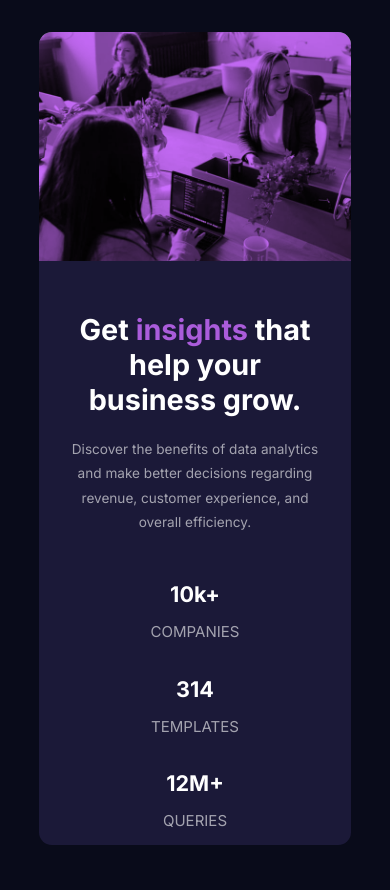
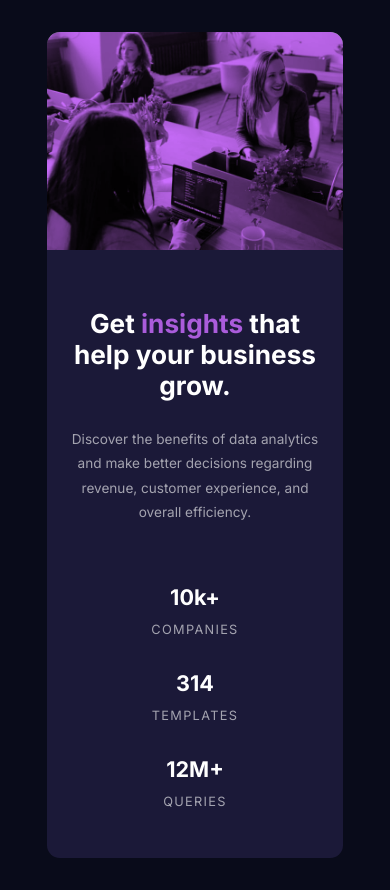
Before and after one commit to jakub-ozog/stats-preview-card-component, a plain HTML site: page index.html in a window 390 px wide. Drawn offline with Linux system fonts and the light colour scheme.

Commit message:
Mobile ver/Font sizes updated/Code formating/Paddings updates

```diff
--- a/index.html
+++ b/index.html
@@ -14,16 +14,16 @@
     <link href="https://fonts.googleapis.com/css2?family=Lexend+Deca&display=swap" rel="stylesheet">
 </head>
 <body>
-    <div class="container">
-        <div class="module">
-            <div class="module-text-content">
+    <main class="container">
+        <section class="module">
+            <section class="module-text-content">
                 <div class="module-title">
                     <h1>Get <span class="soft-violet-text">insights</span> that help your business grow.</h1>
                 </div>
                 <div class="module-description">
-                        <p>Discover the benefits of data analytics and make better decisions regarding revenue, customer experience, and overall efficiency.</p>
+                    <p>Discover the benefits of data analytics and make better decisions regarding revenue, customer experience, and overall efficiency.</p>
                 </div>
-                <div class="module-numbers">
+                <section class="module-numbers">
                     <div class="stats-column">
                         <div>
                             <h2 class="stats-header">10k+</h2>
@@ -47,17 +47,15 @@
                         <div class="stats-subheader">
                             <p>QUERIES</p>
                         </div>
-
                     </div>
-
-                </div>
-            </div>
-            <div class="module-image-section">
+                </section>
+            </section>
+            <section class="module-image-section">
                 <img src="/images/image-header-desktop.jpg" class="module-image" alt="Component image">
                 <img src="/images/image-header-mobile.jpg" class="module-image-mob" alt="Component image">
                 <div class="image-overlay"></div>
-            </div>
-        </div>
-    </div>
+            </section>
+        </section>
+    </main>
 </body>
 </html>
--- a/styles/scss_css/components/fonts.scss
+++ b/styles/scss_css/components/fonts.scss
@@ -1,6 +1,6 @@
-$InterFont: 'Inter', sans-serif;
-$LexendDecaFont: 'Lexend Deca', sans-serif;
+$InterFont: "Inter", sans-serif;
+$LexendDecaFont: "Lexend Deca", sans-serif;
 
 //Body font-size
 
-$BodyFontSize: .94rem;
+$BodyFontSize: 0.94rem;
--- a/styles/scss_css/style.scss
+++ b/styles/scss_css/style.scss
@@ -1,7 +1,8 @@
 @use "components/colors";
 @use "components/fonts";
 
-body,html {
+body,
+html {
     background-color: colors.$VeryDarkBlue;
     padding: 0;
     margin: 0;
@@ -12,22 +13,20 @@ body,html {
 }
 
 .container {
-    // width: 85%;
     margin: 0 auto;
     height: 100vh;
     display: flex;
     align-items: center;
     justify-content: center;
-    padding-left:7em;
-    padding-right:7em;
-
+    padding-left: 7em;
+    padding-right: 7em;
 
     .module {
         margin: 0 auto;
         background-color: colors.$DarkDesaturatedBlue;
         display: flex;
         justify-content: space-between;
-        border-radius: .8em;
+        border-radius: 0.8em;
         overflow: hidden;
 
         .module-text-content {
@@ -39,7 +38,7 @@ body,html {
             .module-title {
                 font-family: fonts.$InterFont;
                 color: colors.$White;
-                font-size: 1.25rem;
+                font-size: 1.8rem;
 
                 .soft-violet-text {
                     color: colors.$SoftViolet;
@@ -51,12 +50,11 @@ body,html {
                 font-family: fonts.$InterFont;
                 line-height: 1.8em;
                 font-size: fonts.$BodyFontSize;
+                margin-bottom: 3em;
             }
             .module-numbers {
                 display: flex;
                 gap: 4em;
-                font-family: fonts.$LexendDecaFont;
-                margin-top: 4em;
                 font-family: fonts.$InterFont;
 
                 .stats-header {
@@ -65,24 +63,25 @@ body,html {
 
                 .stats-subheader {
                     color: colors.$SlightlyTransparentWhite2;
-                    font-size: .94rem;
+                    font-size: 0.8rem;
+                    letter-spacing: 0.1em;
                 }
 
                 h2 {
-                    margin-bottom: .4em;
+                    margin-bottom: 0.4em;
                 }
             }
         }
 
         .module-image-section {
-           position: relative;
+            position: relative;
 
             .module-image {
                 display: block;
             }
 
             .module-image-mob {
-                display:none;
+                display: none;
             }
             .image-overlay {
                 position: absolute;
@@ -91,58 +90,28 @@ body,html {
                 width: 100%;
                 height: 100%;
                 background: colors.$SoftViolet;
-                opacity: .8;
+                opacity: 0.8;
                 filter: contrast(1.5);
                 -webkit-filter: contrast(1.5);
                 mix-blend-mode: multiply;
             }
-
-
         }
-
     }
 }
-
 
 @media (min-width: 1600px) {
     .container {
         .module {
             .module-text-content {
                 .module-title {
-                    font-size: 1.50rem;
+                    font-size: 1.8rem;
                 }
 
                 .module-description {
                     font-size: 1rem;
                 }
                 .module-numbers {
-                    margin-top: 2em;
                     font-size: 1.2em;
-
-                }
-            }
-        }
-    }
-}
-/* @media (max-width: 1330px) {
-    .container {
-        .module {
-            .module-text-content {
-                .module-numbers {
-                    margin-top: .4em;
-                }
-            }
-        }
-    }
-
-} */
-
-@media (max-width: 1435px) {
-    .container {
-        .module {
-            .module-text-content {
-                .module-numbers {
-                    margin-top: 2em;
                 }
             }
         }
@@ -158,26 +127,24 @@ body,html {
         padding-top: 2em;
         padding-bottom: 2em;
 
-
         .module {
             flex-direction: column-reverse;
             width: 80%;
             text-align: center;
 
-
-
             .module-text-content {
-                width:100%;
+                width: 100%;
                 padding-left: 1.5em;
                 padding-right: 1.5em;
 
-                .module-title{
-                    font-size: 1rem;
+                .module-title {
+                    font-size: 1.7rem;
                 }
 
                 .module-numbers {
                     justify-content: center;
                     gap: 3em;
+                    padding-bottom: 2.5em;
                 }
             }
 
@@ -200,27 +167,25 @@ body,html {
 
 @media (max-width: 750px) {
     .container {
-        width: 100%;
+        width: 95%;
         .module {
             .module-text-content {
                 text-align: center;
 
-
                 .module-title {
-                   font-size: .9rem;
+                    font-size: 1.4rem;
                 }
 
                 .module-description {
-                    font-size: .85rem;
+                    font-size: 0.85rem;
                 }
 
                 .module-numbers {
                     justify-content: center;
                     flex-direction: column;
-                    gap: .1em;
-                    font-size: .9em;
+                    gap: 0.1em;
+                    font-size: 0.9em;
                 }
-
             }
         }
     }
```
Also changed, not shown: package.json (deleted, +0 -23 lines), styles/scss_css/components/colors.scss (+6 -7 lines), styles/scss_css/style.css, 2 other files.
